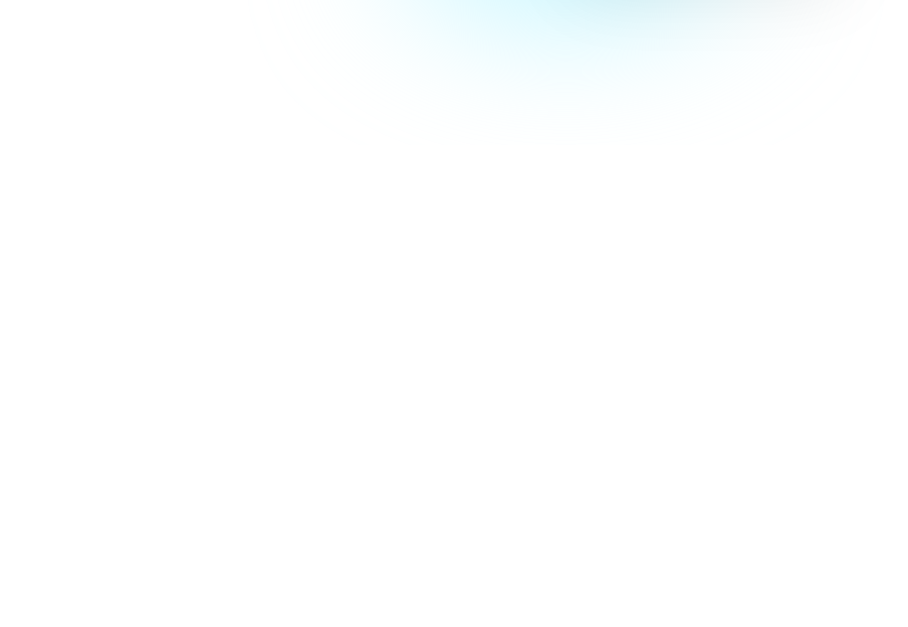
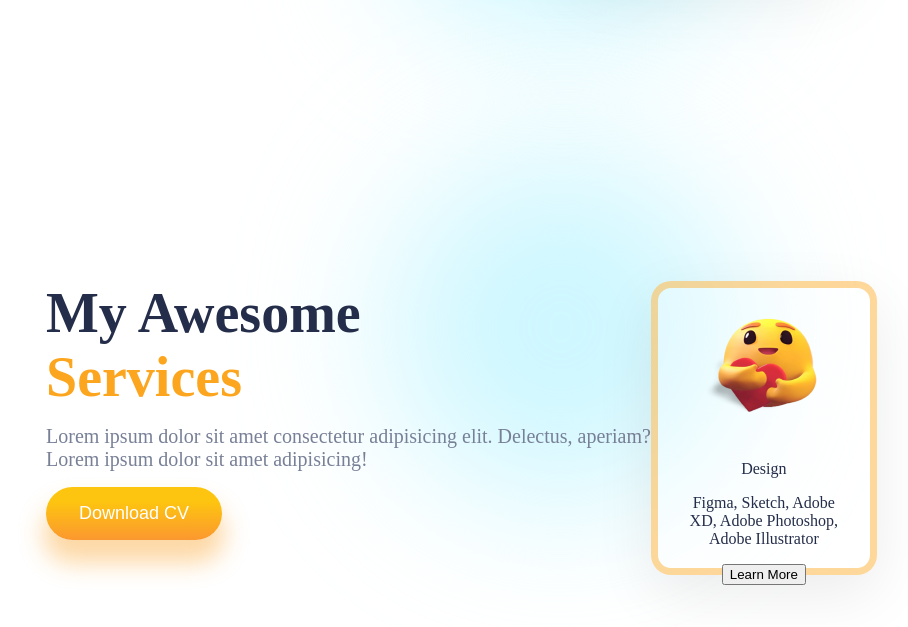
Before and after one commit to mkeloo/React-Mockup-web1, a React (Create React App) app: page / in a window 1280 px wide. Shown: the part 671-1298 px from the top of the page, without its empty margins (66-974 px from the left). Before the commit the page ends 824 px from the top, so only its background shows below. Built offline with nearby package versions, Linux system fonts and the light colour scheme.

Commit message:
Services section started

```diff
--- a/src/App.js
+++ b/src/App.js
@@ -1,5 +1,6 @@
 import Navbar from './Components/Navbar/Navbar';
 import Intro from './Components/Intro/Intro';
+import Services from './Components/Services/Services';
 import './App.css';
 
 function App() {
@@ -7,6 +8,7 @@ function App() {
     <div className="App">
       <Navbar />
       <Intro />
+      <Services />
     </div>
   );
 }
--- /dev/null
+++ b/src/Components/Card/Card.css
@@ -0,0 +1,16 @@
+.card {
+  width: 10rem;
+  height: 15.5rem;
+  position: absolute;
+  display: flex;
+  flex-direction: column;
+  gap: 1rem;
+  align-items: center;
+  width: 10rem;
+  text-align: center;
+  background: rgba(255, 255, 255, 0.25);
+  border: 7px solid var(--orangeCard);
+  box-shadow: var(--boxShadow);
+  border-radius: 20px;
+  padding: 0px 26px 2rem 26px;
+}
--- /dev/null
+++ b/src/Components/Card/Card.jsx
@@ -0,0 +1,15 @@
+import React from 'react'
+import './Card.css'
+
+const Card = ({emoji, heading, detail}) => {
+  return (
+    <div className="card">
+        <img src={emoji} alt={heading} />
+        <span>{heading}</span>
+        <span>{detail}</span>
+        <button className='c-button'>Learn More</button>
+    </div>
+  )
+}
+
+export default Card
--- /dev/null
+++ b/src/Components/Services/Services.css
@@ -0,0 +1,38 @@
+.services {
+  padding: 0 3rem 0 3rem;
+  display: flex;
+  height: 90vh;
+  margin-bottom: 8rem;
+  margin-top: 9rem;
+  margin-bottom: 13rem;
+}
+
+.services-left {
+  display: flex;
+  flex-direction: column;
+  position: relative;
+}
+
+.services-left > :nth-child(1) {
+  color: var(--black);
+  font-size: 3.5rem;
+  font-weight: bold;
+}
+
+.services-left > :nth-child(2) {
+  color: var(--orange);
+  font-size: 3.5rem;
+  font-weight: bold;
+}
+
+.services-left > :nth-child(3) {
+  color: var(--gray);
+  font-size: 20px;
+  margin-top: 1rem;
+}
+
+.s-button {
+  width: 11rem;
+  height: 3.3rem;
+  margin-top: 1rem;
+}
--- /dev/null
+++ b/src/Components/Services/Services.jsx
@@ -0,0 +1,36 @@
+import React from 'react'
+import './Services.css'
+import HeartEmoji from '../../img/heartemoji.png'
+import Glasses from '../../img/glasses.png'
+import Humble from '../../img/humble.png'
+import Card from '../Card/Card'
+
+const Services = () => {
+  return (
+    <div className="services">
+        {/* Left Side */}
+        <div className="services-left">
+            <span>My Awesome</span>
+            <span>Services</span>
+            <span>Lorem ipsum dolor sit amet consectetur adipisicing elit. Delectus, aperiam?
+                <br />
+                Lorem ipsum dolor sit amet adipisicing!
+            </span>
+            <button className='button s-button'>Download CV</button>
+            <div className="blur s-blur1" style={{background: "#ABF1FF94"}}></div>
+        </div>
+        {/* Right Side */}
+        <div className="services-right">
+            <div>
+                <Card
+                emoji = {HeartEmoji}
+                heading = {'Design'}
+                detail = {'Figma, Sketch, Adobe XD, Adobe Photoshop, Adobe Illustrator'}
+                />
+            </div>
+        </div>
+    </div>
+  )
+}
+
+export default Services
```
